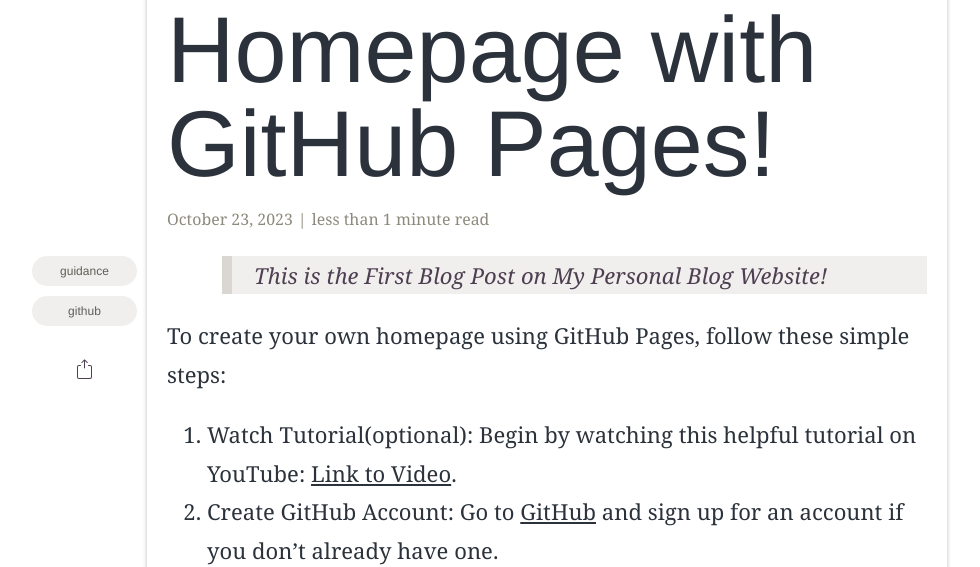
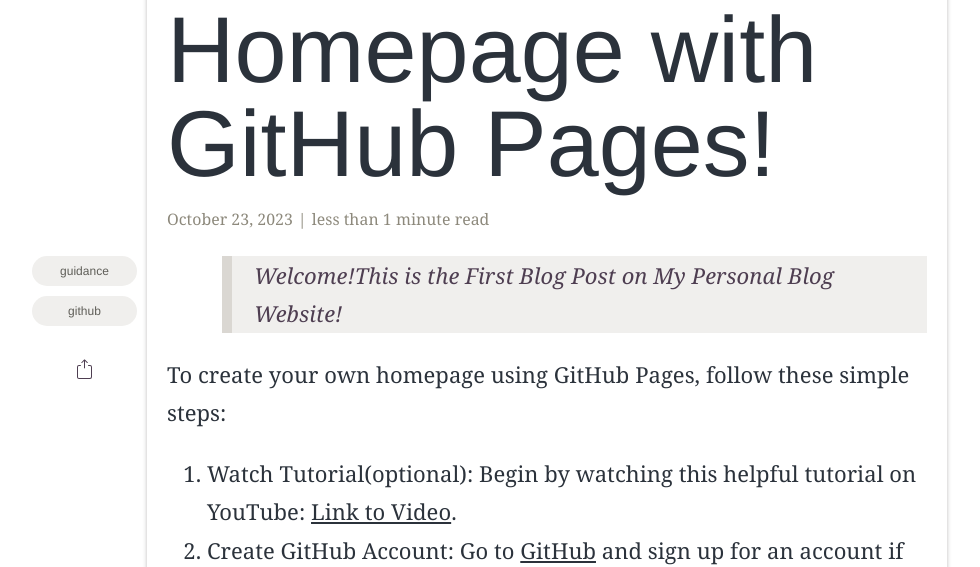
Before and after one commit to MikingG/blog, a Jekyll site: the page built from _posts/2023-10-23-GitHub-Pages.md, in a window 1280 px wide and 900 px high, scrolled down 807 px, cut to the strip 0-567 px from the top of the window. Shown: the whole strip, without its empty margins (93-1073 px from the left). Built offline with Jekyll 4.4.1, drawn with Linux system fonts in a browser that asks for light colours; some web fonts are replaced.

Commit message:
Update 2023-10-23-GitHub-Pages.md

```diff
--- a/_posts/2023-10-23-GitHub-Pages.md
+++ b/_posts/2023-10-23-GitHub-Pages.md
@@ -10,7 +10,7 @@ category: opinion
 author: Miking(Jing Gong)
 description: "By following these steps, you will have your own homepage hosted on GitHub Pages. This guide provides a simple and fast way to create a homepage, without the need to set up a local development environment."
 ---
-> This is the First Blog Post on My Personal Blog Website!
+> Welcome!This is the First Blog Post on My Personal Blog Website!
 
 To create your own homepage using GitHub Pages, follow these simple steps:
 
```
